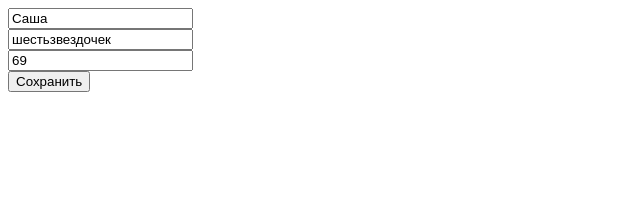
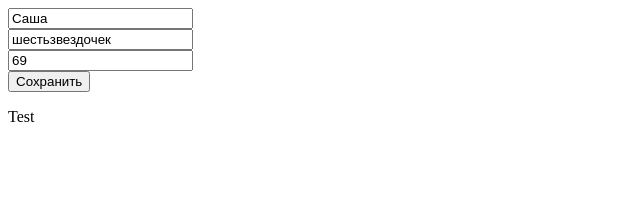
Before and after one commit to di858mon/ReactBasket, a React (Create React App) app: page / in a window 1280 px wide. Shown: the top 198 px of the page, without its empty margins (0-640 px from the left). Built offline with nearby package versions, Linux system fonts and the light colour scheme.

Commit message:
Add User

```diff
--- a/src/App.js
+++ b/src/App.js
@@ -1,11 +1,13 @@
 import React from 'react';
 import './style.css';
 import AddUser from './components/AddUser.js';
+import UserList from './containers/UserList';
 
 export default function App() {
   return (
     <div>
       <AddUser />
+      <UserList />
     </div>
   );
 }
--- a/src/components/AddUser.js
+++ b/src/components/AddUser.js
@@ -3,11 +3,12 @@ import { useDispatch } from 'react-redux';
 import { addNewUser } from '../actions/index.js';
 
 const AddUser = () => {
+  const dispatch = useDispatch();
   const formHandler = (event) => {
     event.preventDefault();
     console.log(event.target.elements);
     const nUser = event.target.elements;
-    const dispatch = useDispatch();
+
     //dispatch(addNewUser(obj.name.value, obj.password.value, obj.age.value));
     dispatch(addNewUser('123', '123', '123'));
   };
--- /dev/null
+++ b/src/components/List.js
@@ -0,0 +1,8 @@
+import React from 'react';
+
+function List(data) {
+  console.log(data);
+  return <div>Test</div>;
+}
+
+export default List;
--- /dev/null
+++ b/src/containers/UserList.js
@@ -0,0 +1,10 @@
+import React from 'react';
+import { connect } from 'react-redux';
+import List from '../components/List';
+
+function mapStateToProps(state) {
+  const { users } = state;
+  return { user: users };
+}
+
+export default connect(mapStateToProps, null)(List);
```
